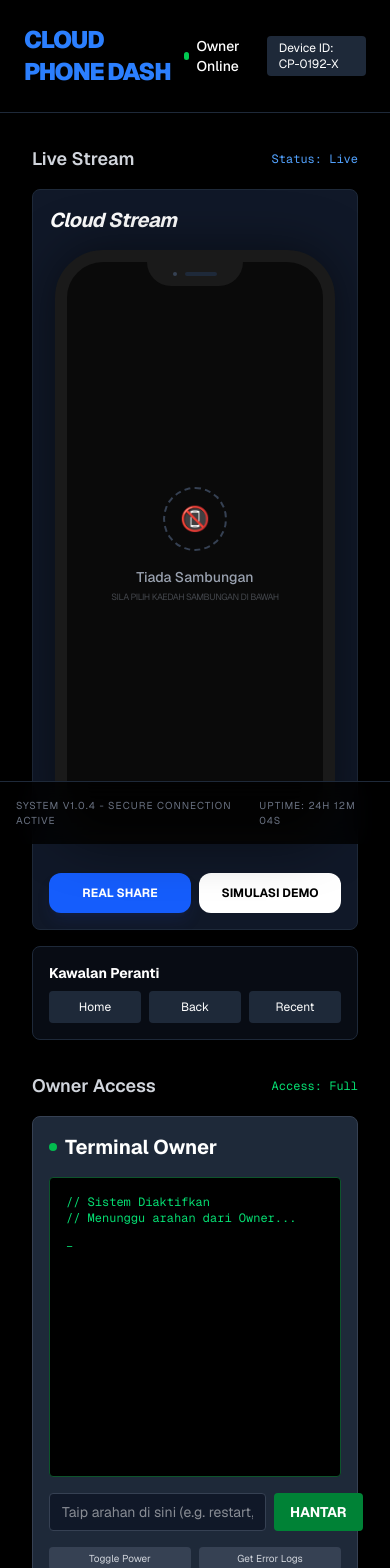
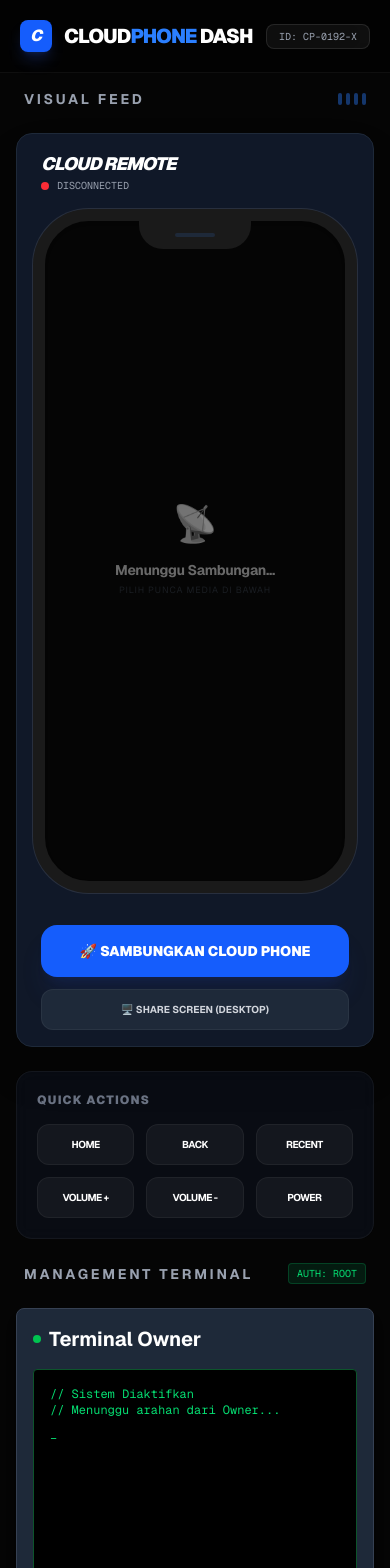
Before and after one commit to Kenza2233/Share-screen-, a Next.js app: page / in a window 390 px wide. Shown: the top 1568 px of the page. Built offline with nearby package versions, Linux system fonts and the light colour scheme.

Commit message:
feat: final complete cloud phone dashboard with dual-mode streaming and interactive terminal
Co-authored-by: Kenza2233 <181603302+Kenza2233@users.noreply.github.com>

```diff
--- a/src/app/page.tsx
+++ b/src/app/page.tsx
@@ -3,60 +3,90 @@ import CodeViewer from "@/components/CodeViewer";
 
 export default function Home() {
   return (
-    <main className="min-h-screen bg-black text-white font-sans">
+    <main className="min-h-screen bg-[#050505] text-white font-sans selection:bg-blue-500/30">
       {/* Navbar / Header */}
-      <nav className="p-6 border-b border-gray-800 flex justify-between items-center">
-        <h1 className="text-2xl font-black tracking-tighter uppercase text-blue-500">
-          Cloud Phone Dash
-        </h1>
+      <nav className="p-5 border-b border-white/5 flex justify-between items-center bg-black/50 backdrop-blur-xl sticky top-0 z-50">
+        <div className="flex items-center gap-3">
+            <div className="w-8 h-8 bg-blue-600 rounded-lg flex items-center justify-center font-black italic shadow-lg shadow-blue-900/40">C</div>
+            <h1 className="text-xl font-black tracking-tighter uppercase text-white">
+            Cloud<span className="text-blue-500">Phone</span> Dash
+            </h1>
+        </div>
         <div className="flex gap-4 items-center">
-          <div className="flex items-center gap-2">
-            <span className="w-2 h-2 bg-green-500 rounded-full"></span>
-            <span className="text-sm font-medium">Owner Online</span>
+          <div className="hidden md:flex items-center gap-2 bg-green-500/10 px-3 py-1 rounded-full border border-green-500/20">
+            <span className="w-2 h-2 bg-green-500 rounded-full animate-pulse"></span>
+            <span className="text-[10px] font-bold text-green-400 uppercase tracking-widest">System Online</span>
           </div>
-          <div className="bg-gray-800 px-3 py-1 rounded text-xs">
-            Device ID: CP-0192-X
+          <div className="bg-white/5 border border-white/10 px-3 py-1 rounded-lg text-[10px] font-mono text-gray-400">
+            ID: CP-0192-X
           </div>
         </div>
       </nav>
 
       {/* Dashboard Grid */}
-      <div className="p-8 grid grid-cols-1 lg:grid-cols-2 gap-8 max-w-7xl mx-auto">
+      <div className="p-4 md:p-8 grid grid-cols-1 lg:grid-cols-12 gap-6 max-w-[1600px] mx-auto">
 
-        {/* Left Section: Screen Sharing */}
-        <section className="space-y-4">
-          <div className="flex items-center justify-between">
-            <h2 className="text-lg font-semibold text-gray-300">Live Stream</h2>
-            <span className="text-xs text-blue-400 font-mono">Status: Live</span>
+        {/* Left Section: Screen Sharing (Visual Feed) */}
+        <section className="lg:col-span-5 space-y-6">
+          <div className="flex items-center justify-between px-2">
+            <h2 className="text-sm font-bold text-gray-400 uppercase tracking-[0.2em]">Visual Feed</h2>
+            <div className="flex gap-1">
+                {[1, 2, 3, 4].map(i => <div key={i} className="w-1 h-3 bg-blue-500/40 rounded-full"></div>)}
+            </div>
           </div>
           <ScreenShare />
-          <div className="bg-gray-900/50 p-4 rounded-lg border border-gray-800">
-            <h3 className="text-sm font-bold mb-2">Kawalan Peranti</h3>
-            <div className="grid grid-cols-3 gap-2">
-              <button className="p-2 bg-gray-800 hover:bg-gray-700 rounded text-xs transition text-center">Home</button>
-              <button className="p-2 bg-gray-800 hover:bg-gray-700 rounded text-xs transition text-center">Back</button>
-              <button className="p-2 bg-gray-800 hover:bg-gray-700 rounded text-xs transition text-center">Recent</button>
+
+          <div className="bg-gray-900/40 p-5 rounded-2xl border border-white/5 backdrop-blur-sm">
+            <h3 className="text-xs font-black mb-4 uppercase tracking-widest text-gray-500">Quick Actions</h3>
+            <div className="grid grid-cols-3 gap-3">
+              {['Home', 'Back', 'Recent', 'Volume +', 'Volume -', 'Power'].map(action => (
+                <button key={action} className="py-3 bg-white/5 hover:bg-white/10 border border-white/5 rounded-xl text-[10px] font-bold transition-all active:scale-95 uppercase tracking-tighter">
+                  {action}
+                </button>
+              ))}
             </div>
           </div>
         </section>
 
-        {/* Right Section: Code Viewer */}
-        <section className="space-y-4 h-full flex flex-col">
-          <div className="flex items-center justify-between">
-            <h2 className="text-lg font-semibold text-gray-300">Owner Access</h2>
-            <span className="text-xs text-green-400 font-mono">Access: Full</span>
+        {/* Right Section: Code Viewer & Terminal (Data/Control) */}
+        <section className="lg:col-span-7 space-y-6 flex flex-col">
+          <div className="flex items-center justify-between px-2">
+            <h2 className="text-sm font-bold text-gray-400 uppercase tracking-[0.2em]">Management Terminal</h2>
+            <span className="text-[10px] text-green-400 font-mono bg-green-400/10 px-2 py-0.5 rounded border border-green-400/20 uppercase">Auth: Root</span>
           </div>
-          <div className="flex-1 min-h-[400px]">
+          <div className="flex-1 min-h-[500px]">
             <CodeViewer />
+          </div>
+
+          <div className="grid grid-cols-2 md:grid-cols-4 gap-4">
+            {[
+                { label: 'CPU Usage', val: '12%', color: 'text-blue-400' },
+                { label: 'Memory', val: '4.2GB / 8GB', color: 'text-purple-400' },
+                { label: 'Disk', val: '128GB Free', color: 'text-orange-400' },
+                { label: 'Network', val: '840 Mbps', color: 'text-green-400' }
+            ].map(stat => (
+                <div key={stat.label} className="bg-white/5 p-4 rounded-2xl border border-white/5">
+                    <div className="text-[9px] uppercase tracking-widest text-gray-500 mb-1">{stat.label}</div>
+                    <div className={`text-sm font-black ${stat.color}`}>{stat.val}</div>
+                </div>
+            ))}
           </div>
         </section>
 
       </div>
 
       {/* Footer / Status Bar */}
-      <footer className="fixed bottom-0 left-0 right-0 p-4 border-t border-gray-800 bg-black/80 backdrop-blur-md flex justify-between text-[10px] uppercase tracking-widest text-gray-500">
-        <div>System v1.0.4 - Secure Connection Active</div>
-        <div>Uptime: 24h 12m 04s</div>
+      <footer className="mt-10 p-6 border-t border-white/5 bg-black flex flex-col md:flex-row justify-between items-center gap-4 text-[9px] uppercase tracking-[0.3em] text-gray-600 font-bold">
+        <div className="flex items-center gap-4">
+            <span className="text-blue-500">Secure Core 1.0.4</span>
+            <span className="w-1 h-1 bg-gray-800 rounded-full"></span>
+            <span>Uptime: 24h 12m 04s</span>
+        </div>
+        <div className="flex gap-6">
+            <a href="#" className="hover:text-white transition">Documentation</a>
+            <a href="#" className="hover:text-white transition">Privacy</a>
+            <a href="#" className="hover:text-white transition">Support</a>
+        </div>
       </footer>
     </main>
   );
--- a/src/components/ScreenShare.tsx
+++ b/src/components/ScreenShare.tsx
@@ -4,174 +4,166 @@ import React, { useRef, useState, useEffect } from "react";
 
 const ScreenShare: React.FC = () => {
   const videoRef = useRef<HTMLVideoElement>(null);
-  const [isSharing, setIsSharing] = useState(false);
-  const [isSimulating, setIsSimulating] = useState(false);
+  const [streamType, setStreamType] = useState<"none" | "cloud" | "local">("none");
   const [error, setError] = useState<string | null>(null);
+  const [latency, setLatency] = useState(24);
   const [isApiSupported, setIsApiSupported] = useState(true);
 
   useEffect(() => {
-    // Semak sokongan API sebaik sahaja komponen dimuatkan
-    const supported = !!(navigator.mediaDevices && navigator.mediaDevices.getDisplayMedia);
-    setIsApiSupported(supported);
+    setIsApiSupported(!!(navigator.mediaDevices && navigator.mediaDevices.getDisplayMedia));
 
-    if (!supported) {
-      setError("Nota: Pelayar ini tidak menyokong perkongsian skrin real (biasanya memerlukan HTTPS atau pelayar moden). Sila gunakan 'Simulasi Demo'.");
-    }
+    // Simulasi perubahan latency
+    const interval = setInterval(() => {
+      setLatency(Math.floor(Math.random() * 15) + 20);
+    }, 3000);
+    return () => clearInterval(interval);
   }, []);
 
-  const startSharing = async () => {
-    setIsSimulating(false);
+  const startLocalShare = async () => {
     if (!isApiSupported) {
       setError("Pelayar anda tidak menyokong perkongsian skrin real.");
       return;
     }
 
     try {
-      const stream = await navigator.mediaDevices.getDisplayMedia({
-        video: true,
-      });
+      const stream = await navigator.mediaDevices.getDisplayMedia({ video: true });
       if (videoRef.current) {
         videoRef.current.srcObject = stream;
       }
-      setIsSharing(true);
+      setStreamType("local");
       setError(null);
-
-      stream.getVideoTracks()[0].onended = () => {
-        stopSharing();
-      };
+      stream.getVideoTracks()[0].onended = () => stopStream();
     } catch (err: any) {
-      console.error("Error sharing screen:", err);
-      if (err.name === "NotAllowedError") {
-        setError("Kebenaran ditolak. Sila benarkan perkongsian skrin.");
-      } else {
-        setError("Gagal berkongsi skrin. Sila cuba lagi.");
-      }
+      console.error(err);
+      setError(err.name === "NotAllowedError" ? "Kebenaran ditolak." : "Gagal berkongsi skrin.");
     }
   };
 
-  const startSimulation = () => {
-    stopSharing();
-    setIsSimulating(true);
-    setIsSharing(true);
+  const startCloudStream = () => {
+    stopStream();
+    setStreamType("cloud");
     setError(null);
   };
 
-  const stopSharing = () => {
+  const stopStream = () => {
     if (videoRef.current && videoRef.current.srcObject) {
       const tracks = (videoRef.current.srcObject as MediaStream).getTracks();
-      tracks.forEach((track) => track.stop());
+      tracks.forEach(track => track.stop());
       videoRef.current.srcObject = null;
     }
-    setIsSharing(false);
-    setIsSimulating(false);
+    setStreamType("none");
   };
 
   return (
-    <div className="flex flex-col items-center p-4 bg-gray-900 rounded-lg shadow-lg border border-gray-800">
-      <div className="flex justify-between w-full mb-4 items-center">
-        <h2 className="text-xl font-bold text-white tracking-tight italic">Cloud Stream</h2>
-        {isSimulating && (
-          <span className="bg-blue-500/20 text-blue-400 text-[10px] px-2 py-1 rounded-full border border-blue-500/30 animate-pulse font-bold">
-            • SIMULASI AKTIF
-          </span>
+    <div className="flex flex-col items-center p-4 bg-gray-900 rounded-2xl shadow-2xl border border-gray-800 w-full max-w-md mx-auto">
+      <div className="flex justify-between w-full mb-4 items-center px-2">
+        <div>
+            <h2 className="text-lg font-black text-white italic tracking-tighter uppercase">Cloud Remote</h2>
+            <div className="flex items-center gap-2">
+                <span className={`w-2 h-2 rounded-full ${streamType !== "none" ? "bg-green-500 animate-pulse" : "bg-red-500"}`}></span>
+                <span className="text-[10px] text-gray-400 font-mono uppercase">
+                    {streamType === "none" ? "Disconnected" : `Live: ${streamType.toUpperCase()}`}
+                </span>
+            </div>
+        </div>
+        {streamType !== "none" && (
+            <div className="text-right">
+                <div className="text-[10px] text-blue-400 font-bold uppercase">Latency</div>
+                <div className="text-xs font-mono text-white">{latency}ms</div>
+            </div>
         )}
       </div>
 
-      <div className="relative w-full aspect-[9/19] max-w-[280px] bg-[#0a0a0a] rounded-[3rem] overflow-hidden border-[12px] border-[#1a1a1a] shadow-[0_0_50px_rgba(0,0,0,0.5)]">
-        {/* Modern Notch */}
-        <div className="absolute top-0 left-1/2 -translate-x-1/2 w-24 h-6 bg-[#1a1a1a] rounded-b-3xl z-20 flex items-center justify-center gap-2">
-            <div className="w-1 h-1 bg-gray-700 rounded-full"></div>
-            <div className="w-8 h-1 bg-gray-800 rounded-full"></div>
+      {/* Phone Frame */}
+      <div className="relative w-full aspect-[9/19] bg-[#050505] rounded-[3.5rem] overflow-hidden border-[12px] border-[#1a1a1a] shadow-inner ring-1 ring-white/10">
+        {/* Notch */}
+        <div className="absolute top-0 left-1/2 -translate-x-1/2 w-28 h-7 bg-[#1a1a1a] rounded-b-3xl z-30 flex items-center justify-center">
+            <div className="w-10 h-1 bg-gray-800 rounded-full"></div>
         </div>
 
-        {isSimulating ? (
-          <div className="w-full h-full bg-[#050505] flex flex-col relative overflow-hidden">
-             {/* Dynamic BG Effect */}
-             <div className="absolute inset-0 bg-[radial-gradient(circle_at_50%_50%,#1e1b4b_0%,#000_70%)] opacity-50"></div>
-
-             {/* Mock OS Interface */}
-             <div className="relative z-10 flex flex-col h-full p-6 pt-10">
-                <div className="flex justify-between items-center mb-10">
-                    <div className="text-[10px] font-bold text-white/40">9:41</div>
-                    <div className="flex gap-1">
-                        <div className="w-3 h-2 bg-white/40 rounded-[1px]"></div>
-                        <div className="w-3 h-2 bg-white/40 rounded-[1px]"></div>
+        {/* Stream Content */}
+        {streamType === "cloud" ? (
+          <div className="w-full h-full bg-black flex flex-col relative overflow-hidden">
+             {/* Simulating a real phone screen */}
+             <div className="absolute inset-0 bg-gradient-to-b from-blue-900/20 to-black pointer-events-none"></div>
+             <div className="relative z-10 flex flex-col h-full p-6 pt-10 text-white">
+                <div className="flex justify-between text-[10px] font-bold opacity-60">
+                    <span>9:41</span>
+                    <div className="flex gap-1 items-center">
+                        <span>5G</span>
+                        <div className="w-4 h-2 border border-white/40 rounded-[2px]"></div>
                     </div>
                 </div>
 
-                <div className="flex-1 flex flex-col items-center justify-center">
-                    <div className="w-20 h-20 bg-gradient-to-tr from-blue-600 to-indigo-600 rounded-3xl mb-4 shadow-xl shadow-blue-900/20 flex items-center justify-center text-3xl">
-                        📡
+                <div className="flex-1 flex flex-col items-center justify-center mt-10">
+                    <div className="w-24 h-24 bg-white/5 rounded-[2.5rem] flex items-center justify-center text-4xl mb-6 shadow-2xl ring-1 ring-white/10">
+                        📱
                     </div>
-                    <h3 className="text-white font-black text-xl mb-1">Android 14</h3>
-                    <p className="text-blue-400/80 text-[10px] font-mono uppercase tracking-widest">Connected via Cloud</p>
+                    <div className="text-center space-y-2">
+                        <h3 className="font-bold text-xl tracking-tight">Android Cloud</h3>
+                        <p className="text-xs text-blue-400 font-medium">Streaming from Server OS-19</p>
+                    </div>
 
-                    <div className="mt-12 w-full space-y-3">
-                        {[1, 2, 3].map((i) => (
-                            <div key={i} className="h-10 bg-white/5 rounded-xl border border-white/10 flex items-center px-4 animate-pulse" style={{animationDelay: `${i*0.2}s`}}>
-                                <div className="w-4 h-4 bg-white/10 rounded-full mr-3"></div>
-                                <div className="h-2 w-24 bg-white/10 rounded-full"></div>
-                            </div>
+                    <div className="mt-12 w-full grid grid-cols-3 gap-4 px-4">
+                        {[...Array(6)].map((_, i) => (
+                            <div key={i} className="aspect-square bg-white/5 rounded-2xl border border-white/5 animate-pulse" style={{animationDelay: `${i*0.1}s`}}></div>
                         ))}
                     </div>
                 </div>
 
-                <div className="h-1 w-24 bg-white/20 rounded-full self-center mb-2"></div>
+                {/* Navigation Bar */}
+                <div className="h-12 flex items-center justify-around opacity-40">
+                    <div className="w-4 h-4 border-2 border-white rounded-sm"></div>
+                    <div className="w-4 h-4 border-2 border-white rounded-full"></div>
+                    <div className="w-0 h-0 border-y-8 border-y-transparent border-r-[12px] border-r-white"></div>
+                </div>
+                <div className="h-1 w-32 bg-white/20 rounded-full self-center mb-2"></div>
              </div>
           </div>
+        ) : streamType === "local" ? (
+          <video ref={videoRef} autoPlay playsInline className="w-full h-full object-cover" />
         ) : (
-          <video
-            ref={videoRef}
-            autoPlay
-            playsInline
-            className="w-full h-full object-cover"
-          />
-        )}
-
-        {!isSharing && (
-          <div className="absolute inset-0 flex flex-col items-center justify-center text-gray-400 p-8 text-center z-10">
-            <div className="w-16 h-16 rounded-full border-2 border-dashed border-gray-700 flex items-center justify-center mb-4">
-                <span className="text-2xl">📵</span>
-            </div>
-            <p className="text-sm font-medium mb-1">Tiada Sambungan</p>
-            <p className="text-[9px] opacity-40 uppercase tracking-tighter">Sila pilih kaedah sambungan di bawah</p>
+          <div className="absolute inset-0 flex flex-col items-center justify-center text-gray-600 p-10 text-center">
+            <div className="text-4xl mb-4 grayscale opacity-50">📡</div>
+            <p className="text-sm font-bold text-white/40 mb-1 tracking-tight">Menunggu Sambungan...</p>
+            <p className="text-[9px] uppercase tracking-widest opacity-30">Pilih Punca Media Di Bawah</p>
           </div>
         )}
       </div>
 
-      <div className="mt-8 flex flex-col w-full gap-3">
-        <div className="flex gap-2">
+      {/* Controls */}
+      <div className="mt-8 flex flex-col w-full gap-3 px-2">
+        {streamType === "none" ? (
+          <>
             <button
-              onClick={startSharing}
-              disabled={!isApiSupported}
-              className={`flex-1 py-3 px-4 rounded-xl font-bold text-xs transition flex items-center justify-center gap-2 ${
-                isApiSupported
-                ? "bg-blue-600 hover:bg-blue-500 text-white shadow-lg shadow-blue-900/20"
-                : "bg-gray-800 text-gray-500 cursor-not-allowed border border-gray-700"
-              }`}
+              onClick={startCloudStream}
+              className="w-full py-4 bg-blue-600 hover:bg-blue-500 text-white font-black text-sm rounded-2xl transition shadow-xl shadow-blue-900/20 flex items-center justify-center gap-3 uppercase"
             >
-              <span>{isApiSupported ? "REAL SHARE" : "NOT SUPPORTED"}</span>
+              🚀 Sambungkan Cloud Phone
             </button>
-
-            <button
-              onClick={isSharing ? stopSharing : startSimulation}
-              className={`flex-1 py-3 px-4 rounded-xl font-bold text-xs transition flex items-center justify-center gap-2 ${
-                isSharing
-                ? "bg-red-600/10 text-red-500 border border-red-500/20 hover:bg-red-600/20"
-                : "bg-white text-black hover:bg-gray-200"
-              }`}
-            >
-              <span>{isSharing ? "DISCONNECT" : "SIMULASI DEMO"}</span>
-            </button>
-        </div>
+            <div className="flex gap-2">
+                <button
+                onClick={startLocalShare}
+                disabled={!isApiSupported}
+                className="flex-1 py-3 bg-gray-800 hover:bg-gray-700 disabled:opacity-50 text-gray-300 font-bold text-[10px] rounded-xl transition border border-white/5 uppercase"
+                >
+                🖥️ Share Screen (Desktop)
+                </button>
+            </div>
+          </>
+        ) : (
+          <button
+            onClick={stopStream}
+            className="w-full py-4 bg-red-600/10 text-red-500 border border-red-600/20 hover:bg-red-600/20 font-black text-sm rounded-2xl transition uppercase"
+          >
+            ⏹️ Putuskan Sambungan
+          </button>
+        )}
       </div>
 
       {error && (
-        <div className="mt-4 p-3 bg-red-950/30 border border-red-900/50 rounded-xl flex items-start gap-3">
-            <span className="text-red-500 mt-0.5">⚠️</span>
-            <p className="text-[10px] text-red-400 leading-relaxed font-medium">
-                {error}
-            </p>
+        <div className="mt-4 w-full p-3 bg-red-500/10 border border-red-500/20 rounded-xl text-[10px] text-red-400 font-bold flex items-center gap-2">
+            <span>⚠️</span> {error}
         </div>
       )}
     </div>
```
Also changed, not shown: 2 other files (tests, documents, lock files or other folders).
